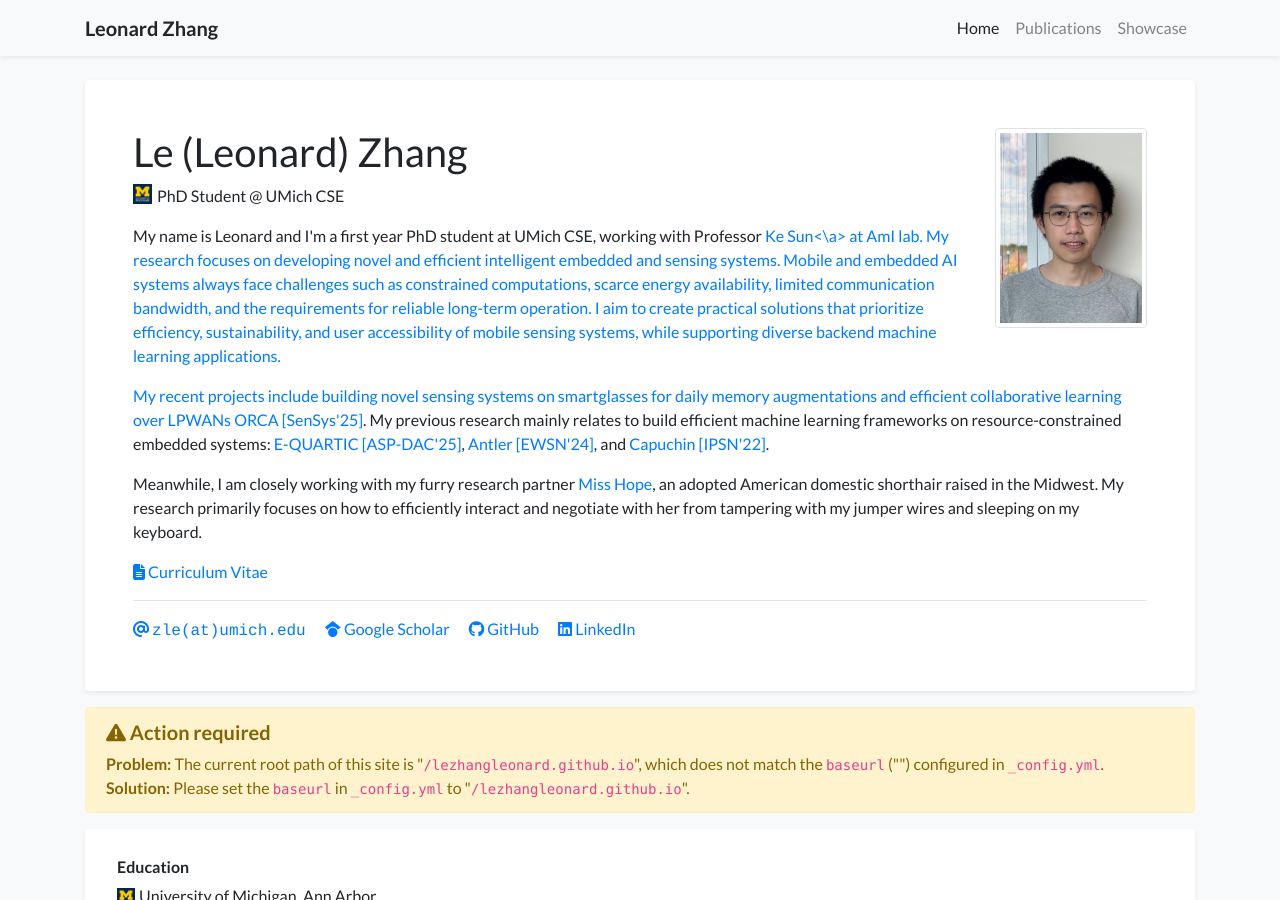
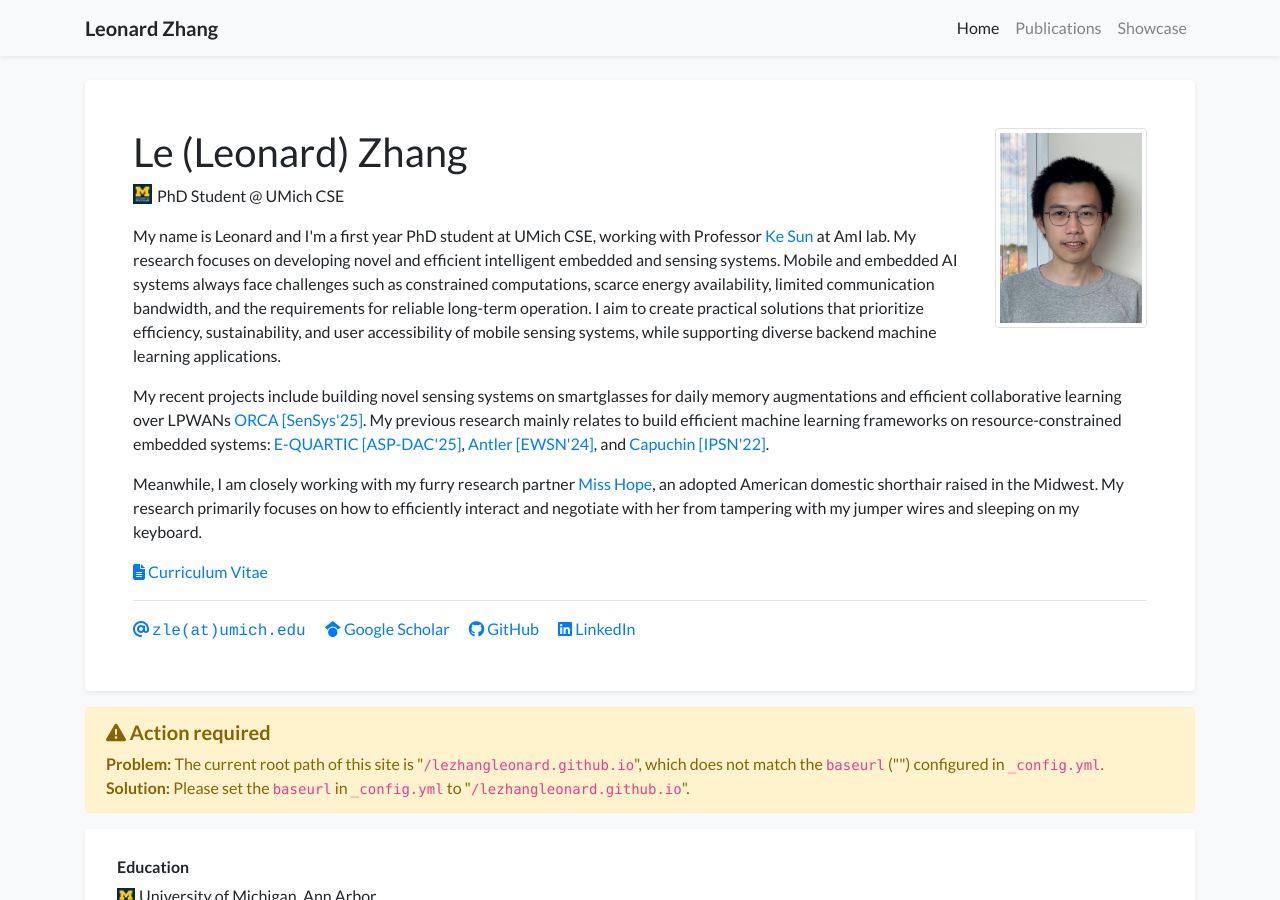
Before and after one commit to lezhangleonard/lezhangleonard.github.io, a Jekyll site: the page built from index.html, in a window 1280 px wide and 900 px high. Built offline with Jekyll 4.4.1, drawn with Linux system fonts in a browser that asks for light colours; nearby versions of some CDN libraries; a style sheet for code colours, icons or effects is not loaded; part of the change alters nothing that is shown.

Commit message:
Fix HTML tag in short bio section

```diff
--- a/_data/profile.yml
+++ b/_data/profile.yml
@@ -15,7 +15,7 @@ linkedin: le-leonard-zhang
 short_bio_text_justify: false
 short_bio: >-
   <p>
-    My name is Leonard and I'm a first year PhD student at UMich CSE, working with Professor <a href="https://samsonsjarkal.github.io/KeSun/">Ke Sun<\a> at AmI lab.
+    My name is Leonard and I'm a first year PhD student at UMich CSE, working with Professor <a href="https://samsonsjarkal.github.io/KeSun/">Ke Sun</a> at AmI lab.
     My research focuses on developing novel and efficient intelligent embedded and sensing systems.
     Mobile and embedded AI systems always face challenges such as constrained computations, scarce energy availability, limited communication bandwidth, and the requirements for reliable long-term operation.
     I aim to create practical solutions that prioritize efficiency, sustainability, and user accessibility of mobile sensing systems, while supporting diverse backend machine learning applications.
```
